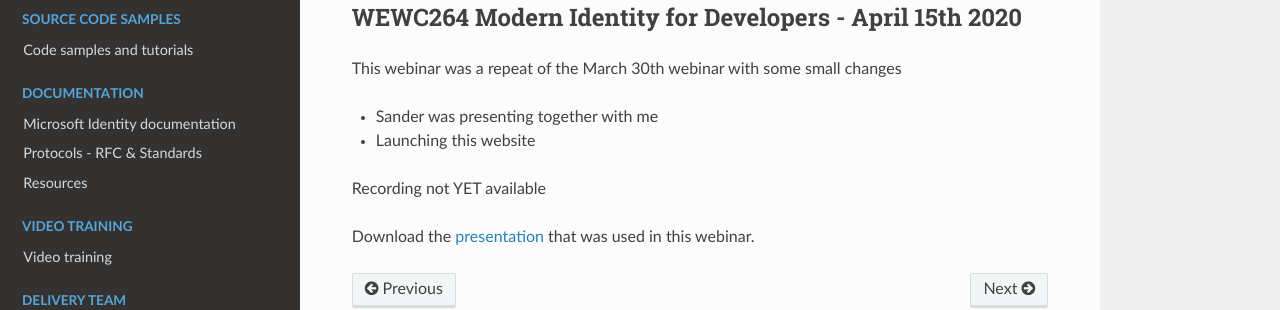
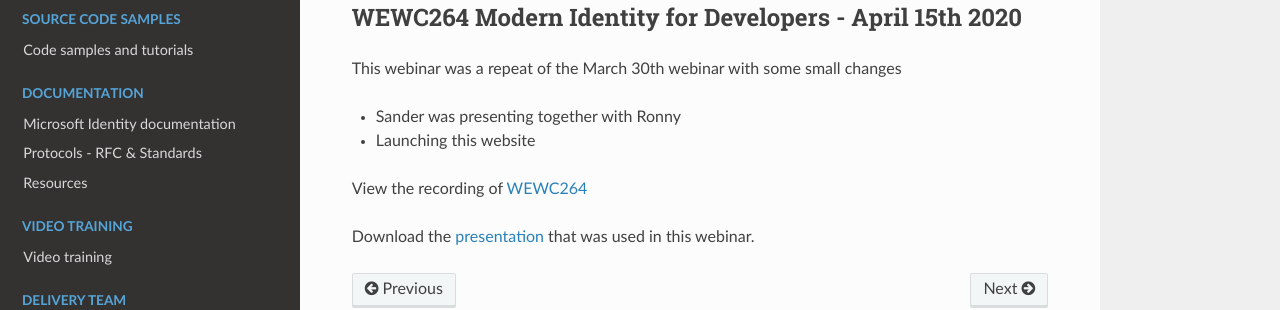
Before and after one commit to RonnyA/ModernIdentity, a Sphinx documentation site: the page built from docs/source/intro/held-webinars.rst, in a window 1280 px wide and 1077 px high. Shown: the part 639-949 px from the top of the window. Built offline with Sphinx 7.4.7 and the Read the Docs theme 2.0.0, drawn with Linux system fonts in a browser that asks for light colours.

Commit message:
Adding link to recording of WEWC264

```diff
--- a/docs/source/intro/held-webinars.rst
+++ b/docs/source/intro/held-webinars.rst
@@ -38,10 +38,12 @@ WEWC264 Modern Identity for Developers - April 15th 2020
 
 This webinar was a repeat of the March 30th webinar with some small changes
 
-* Sander was presenting together with me
+* Sander was presenting together with Ronny
 * Launching this website
 
-Recording not YET available
+View the recording of WEWC264_
+
+.. _WEWC264 : https://portal.meets4b.com/Join?e=f9626052-2fd4-4c09-9b5f-8876c5e78c71
 
 Download the `presentation`__ that was used in this webinar.
 
```
Also changed, not shown: 2 other files.
